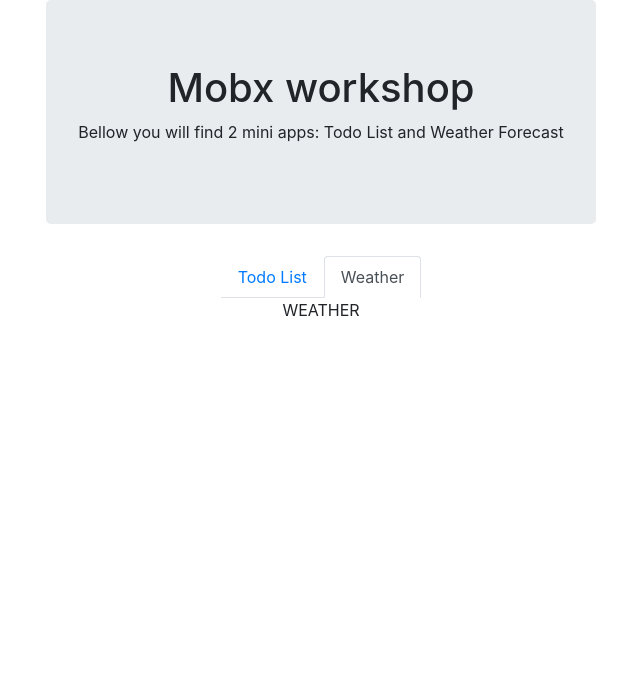
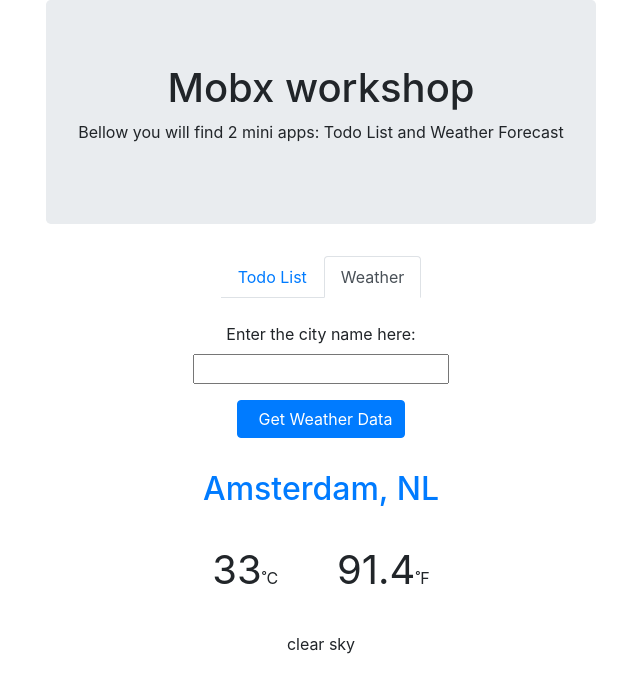
Before and after one commit to etsvet/mobx-workshop, a React (Create React App) app: page / in a window 1280 px wide. Both pictures are taken after a click on the tab "Weather". Shown: the top 692 px of the page, without its empty margins (319-959 px from the left). Built offline with nearby package versions, Linux system fonts and the light colour scheme.

Commit message:
weather component

```diff
--- a/src/App.tsx
+++ b/src/App.tsx
@@ -1,11 +1,14 @@
-import React, {useState} from 'react';
+import React, {useState, createContext } from 'react';
 import logo from './logo.svg';
 import {Jumbotron, Nav, Tab, Tabs} from 'react-bootstrap';
-
+import { AppStore } from './stores';
 import { TodoPage, WeatherPage } from './pages/'
 
 import 'bootstrap/dist/css/bootstrap.min.css';
 import './App.css';
+
+
+export const storeContext = React.createContext(AppStore);
 
 
 const TAB_NAMES = {
@@ -18,6 +21,7 @@
   const [activeTab, setActiveTab] = useState('');
 
   return (
+    <storeContext.Provider value={AppStore}>
         <div className="App">
           <Jumbotron>
             <h1>Mobx workshop</h1>
@@ -35,6 +39,7 @@
             </Tab>
           </Tabs>
         </div>
+      </storeContext.Provider>
   );
 }
 
--- /dev/null
+++ b/src/components/Weather.css
@@ -0,0 +1,16 @@
+.weather-container {
+    display: flex;
+    flex-direction: column;
+    align-items: center;
+    padding: 1.5rem;
+}
+
+.temperature-container {
+    width: 100%;
+    display: flex;
+    justify-content: space-around;
+}
+
+.temperature-container  span {
+    font-size: 2.5rem;
+}
--- /dev/null
+++ b/src/components/Weather.tsx
@@ -0,0 +1,61 @@
+import { observable } from 'mobx';
+import { observer } from 'mobx-react';
+import React, { useContext } from 'react';
+import { Button, Spinner } from 'react-bootstrap';
+import { storeContext } from '../App';
+import './Weather.css';
+
+import { App } from '../stores';
+
+
+ export const WeatherComponent = observer(() => {
+  let store = React.useContext(storeContext);
+
+  let weatherStore = store.temperature;
+  let input = '';
+
+  function changeInput(newInput: string) {
+    input = newInput;
+  }
+
+  function submitInfo(e: any) {
+    // weatherStore.location = input;
+    // input = '';
+    weatherStore.isLoading = !weatherStore.isLoading;
+  }
+
+  return (
+    <div className="weather-container">
+      <label htmlFor="cityName">Enter the city name here:</label>
+      <input
+        type="text"
+        id="cityName"
+        onChange={(e) => changeInput(e.target.value)}
+      />
+      <Button variant="primary" className="my-3" onClick={submitInfo}>
+        {weatherStore.isLoading ? (
+          <Spinner
+            as="span"
+            animation="border"
+            size="sm"
+            role="status"
+            aria-hidden="true"
+          />
+        ) : (
+          ''
+        )}
+        &nbsp; Get Weather Data
+      </Button>
+      <h2 className="my-3 text-primary">{weatherStore.location} </h2>
+      <div className="my-3 temperature-container">
+        <p>
+          <span id="temperatureC">{weatherStore.temperature}</span>˚C
+        </p>
+        <p>
+          <span id="temperatureF">{weatherStore.temperatureF}</span>˚F
+        </p>
+      </div>
+      <p>{weatherStore.description}</p>
+    </div>
+  );
+});
--- a/src/pages/WeatherPage.tsx
+++ b/src/pages/WeatherPage.tsx
@@ -1,11 +1,9 @@
 import React from 'react';
-
+import { WeatherComponent } from '../components/Weather'
 
 
 export const WeatherPage = () => {
   return (
-      <div>
-        WEATHER
-      </div>
+       <WeatherComponent></WeatherComponent>
   )
 }
--- a/src/stores/temperature.ts
+++ b/src/stores/temperature.ts
@@ -1,17 +1,29 @@
-import {} from 'mobx';
-
-
-
-const temp = {
-  'Chicago': 23,
-  'Paris': 3,
-  'London': 4,
-  'San Francisco': 12,
-  'Berlin': 2,
-  'Mexico City': 24
-}
-
+import { makeAutoObservable } from 'mobx';
+import { computed, action, observable, makeObservable } from 'mobx';
+const API_KEY = '3c2f7ac196cb4e2195ec564b5a6000eb';
 
 export class Temperature {
+  @observable temperature = 33;
+  @observable location = 'Amsterdam, NL';
+  @observable isLoading = false;
+  @observable description = 'clear sky';
 
+  @computed get temperatureF() {
+    return (this.temperature * 9) / 5 + 32;
+  }
+
+  @action getWeatherData() {
+    const URL = `api.openweathermap.org/data/2.5/weather?q=${this.location}&appid=${API_KEY}`;
+    fetch(URL)
+      .then((res) =>
+        res.json().then(
+          action((json: any) => {
+            this.temperature = json.main.temp - 273.15; //responce is in Kelvin
+            this.description = json.weather.description;
+            this.isLoading = false;
+          })
+        )
+      )
+      .catch((err) => console.log(err));
+  }
 }
--- a/tsconfig.json
+++ b/tsconfig.json
@@ -1,5 +1,6 @@
 {
   "compilerOptions": {
+    "experimentalDecorators": true,
     "target": "es5",
     "lib": [
       "dom",
```
Lines whose indentation alone changed are shown as unchanged.
